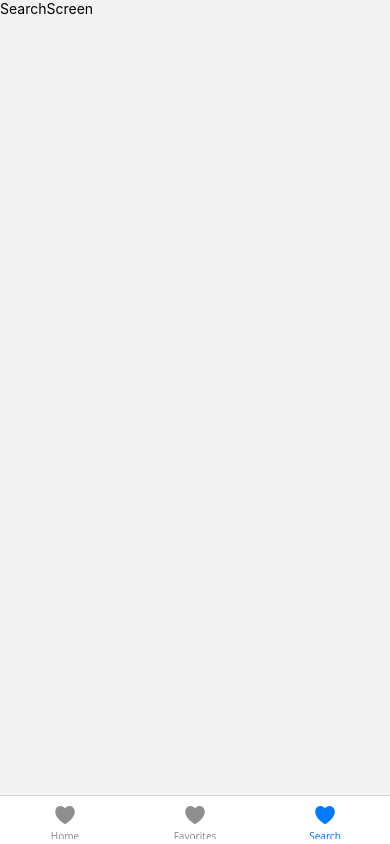
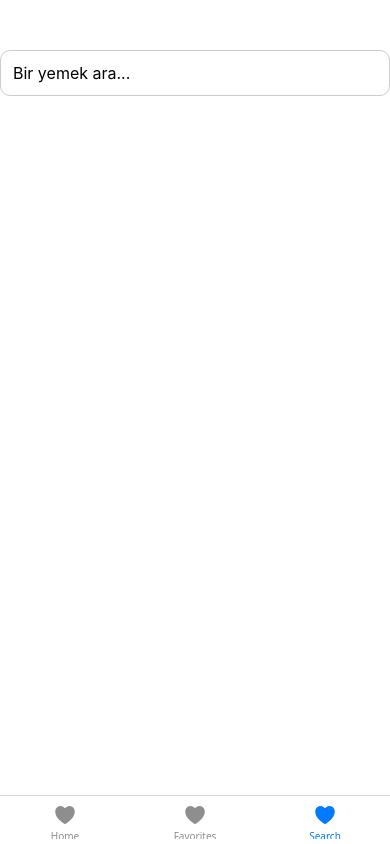
Before and after one commit to SerapG/RecipeApp, a React Native app: screen /Search in a window 390 px wide. Built offline with nearby package versions, Linux system fonts and the light colour scheme; no server answers.

Commit message:
search screen added

```diff
--- a/src/api/api.ts
+++ b/src/api/api.ts
@@ -35,7 +35,7 @@ export const fetchDetailsById = async (id: string) => {
     }
 };
 
-//Yemegi isme göre ara(searc ekrani icin)
+//Yemegi isme göre ara
 export const fetchMealByName = async (name: string) => {
     try {
         const response = await axios.get(`${API_URL}/search.php?s=${name}`);
@@ -46,5 +46,15 @@ export const fetchMealByName = async (name: string) => {
     }
 };
 
+export const searchMealsByName = async (name: string) => {
+    try {
+        const response = await axios.get(`${API_URL}/search.php?s=${name}`);
+        return response.data.meals || []; // null gelirse bos array doner
+    } catch (error) {
+        console.error("Yemek araması başarısız:", error);
+        return [];
+    }
+};
+
 
 export default API_URL;
--- a/src/screens/FavoritesScreen.tsx
+++ b/src/screens/FavoritesScreen.tsx
@@ -1,4 +1,4 @@
-import { StyleSheet, Text, View, FlatList, Image, TouchableOpacity } from 'react-native'
+import { StyleSheet, Text, View, FlatList, Image, TouchableOpacity, SafeAreaView, Platform } from 'react-native'
 import React from 'react';
 import { useFavorites } from '../stores/FavoritesContext';
 import { Ionicons } from '@expo/vector-icons';
@@ -40,7 +40,7 @@ const FavoriteScreen = () => {
         )
     }
     return (
-        <View style={styles.container}>
+        <SafeAreaView style={styles.container}>
             {favorites.length === 0 ? (
                 <Text style={styles.emptyText}>Henüz favori yemeğin yok 💔</Text>
             ) : (
@@ -51,7 +51,7 @@ const FavoriteScreen = () => {
                     contentContainerStyle={{ paddingBottom: 20 }}
                 />
             )}
-        </View>
+        </SafeAreaView>
     )
 }
 
@@ -63,6 +63,7 @@ const styles = StyleSheet.create({
         flex: 1,
         padding: 12,
         backgroundColor: '#fff',
+        paddingTop: Platform.OS === 'android' ? 30 : 0,
     },
     emptyText: {
         marginTop: 40,
--- a/src/screens/HomeScreen.tsx
+++ b/src/screens/HomeScreen.tsx
@@ -1,5 +1,5 @@
 import React, { useEffect, useState } from 'react';
-import { View, Text, FlatList, Image, TouchableOpacity, StyleSheet } from 'react-native';
+import { View, Text, FlatList, Image, TouchableOpacity, StyleSheet, SafeAreaView, Platform, StatusBar } from 'react-native';
 import { useNavigation } from '@react-navigation/native';
 import { fetchCategories } from '../api/api';
 
@@ -41,7 +41,8 @@ const HomeScreen = () => {
 
 
     return (
-        <View style={styles.container}>
+        <SafeAreaView style={styles.container}>
+            <StatusBar barStyle="dark-content" backgroundColor="#fff" />
             <Text style={styles.header}>Meal Categories</Text>
             <FlatList
                 data={categories}
@@ -49,7 +50,7 @@ const HomeScreen = () => {
                 keyExtractor={(item) => item.idCategory}
                 numColumns={2}
             />
-        </View>
+        </SafeAreaView>
     )
 };
 
@@ -59,7 +60,8 @@ const styles = StyleSheet.create({
     container: {
         flex: 1,
         paddingHorizontal: 12,
-        paddingTop: 20,
+        paddingTop: Platform.OS === 'android' ? 30 : 0,
+        backgroundColor: '#fff',
     },
     header: {
         fontSize: 22,
--- a/src/screens/SearchScreen.tsx
+++ b/src/screens/SearchScreen.tsx
@@ -1,12 +1,95 @@
-import { View, Text } from 'react-native'
-import React from 'react'
+import { View, Text, TextInput, FlatList, Image, TouchableOpacity, StyleSheet, SafeAreaView, Platform } from 'react-native';
+import React, { useState, useEffect } from 'react';
 
+import { searchMealsByName } from '../api/api';
+import { useNavigation } from '@react-navigation/native';
 const SearchScreen = () => {
+
+    const [query, setQuery] = useState('');
+    const [results, setResults] = useState([]);
+    const navigation = useNavigation<any>();
+
+
+    useEffect(() => {
+        if (query.trim() === '') {
+            setResults([]);
+            return;
+        }
+
+        const delayDebounce = setTimeout(() => {
+            searchMealsByName(query).then(setResults);
+        }, 400);
+
+        return () => clearTimeout(delayDebounce);
+    }, [query]);
+
+
+    const renderItem = ({ item }: any) => (
+        <TouchableOpacity
+            style={styles.card}
+            onPress={() => navigation.navigate('Details', { id: item.idMeal })}
+        >
+            <Image source={{ uri: item.strMealThumb }} style={styles.image} />
+            <View style={styles.info}>
+                <Text style={styles.name}>{item.strMeal}</Text>
+                <Text style={styles.area}>{item.strArea}</Text>
+            </View>
+        </TouchableOpacity>
+    );
+
+
     return (
-        <View>
-            <Text>SearchScreen</Text>
-        </View>
+        <SafeAreaView style={styles.container}>
+            <TextInput
+                placeholder="Bir yemek ara..."
+                value={query}
+                onChangeText={setQuery}
+                style={styles.input}
+            />
+
+            {results.length === 0 && query.trim() !== '' ? (
+                <Text style={styles.empty}>Sonuç bulunamadı</Text>
+            ) : (
+                <FlatList<any>
+                    data={results}
+                    keyExtractor={(item) => item.idMeal}
+                    renderItem={renderItem}
+                />
+            )}
+        </SafeAreaView>
     )
 }
 
-export default SearchScreen
+export default SearchScreen;
+
+const styles = StyleSheet.create({
+    container: {
+        flex: 1,
+        backgroundColor: '#fff',
+        paddingHorizontal: 16,
+        paddingTop: Platform.OS === 'android' ? 30 : 0,
+
+    },
+    input: {
+        marginTop: 50,
+        padding: 12,
+        borderColor: '#ccc',
+        borderWidth: 1,
+        borderRadius: 10,
+        fontSize: 16,
+    },
+    card: {
+        flexDirection: 'row',
+        alignItems: 'center',
+        marginBottom: 12,
+        backgroundColor: '#f8f8f8',
+        borderRadius: 10,
+        overflow: 'hidden',
+        elevation: 1,
+    },
+    image: { width: 80, height: 80 },
+    info: { flex: 1, paddingHorizontal: 10 },
+    name: { fontSize: 16, fontWeight: 'bold' },
+    area: { fontSize: 14, color: '#666' },
+    empty: { textAlign: 'center', color: '#666', marginTop: 20 },
+});
```
